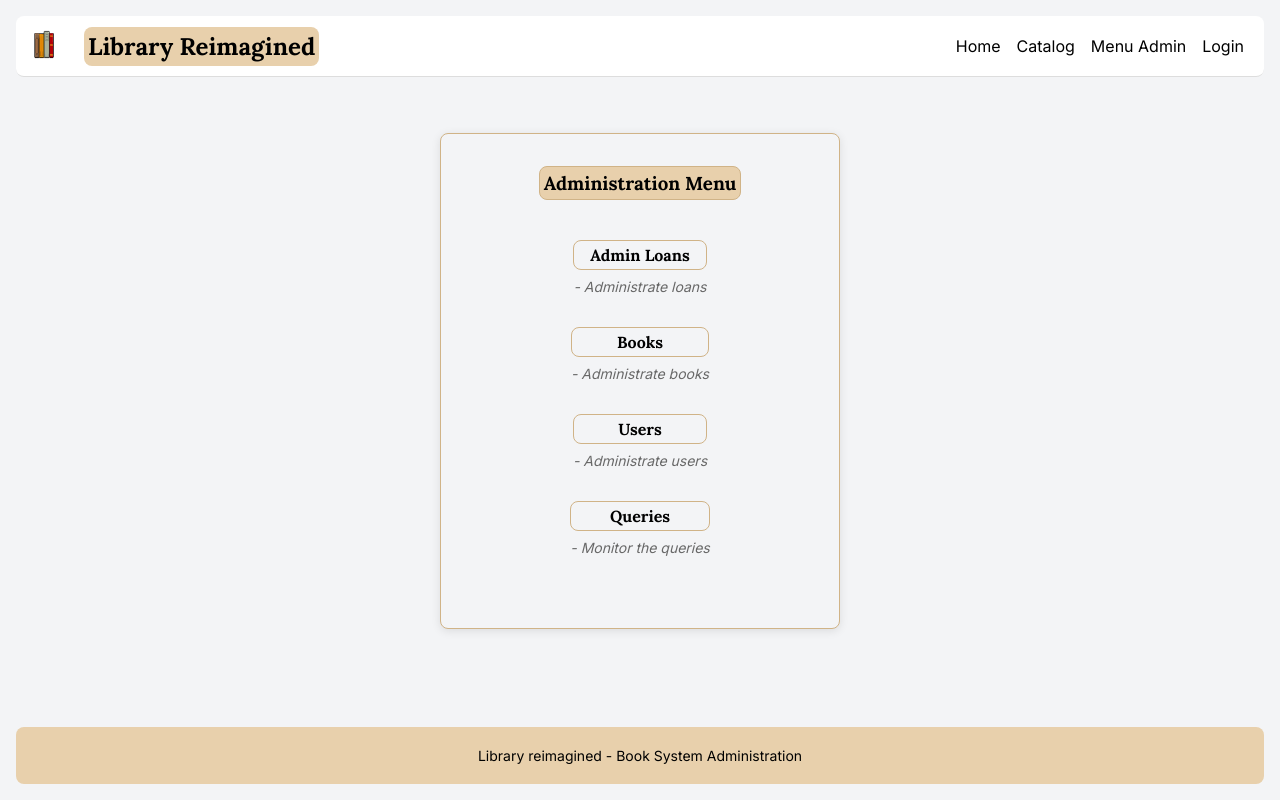
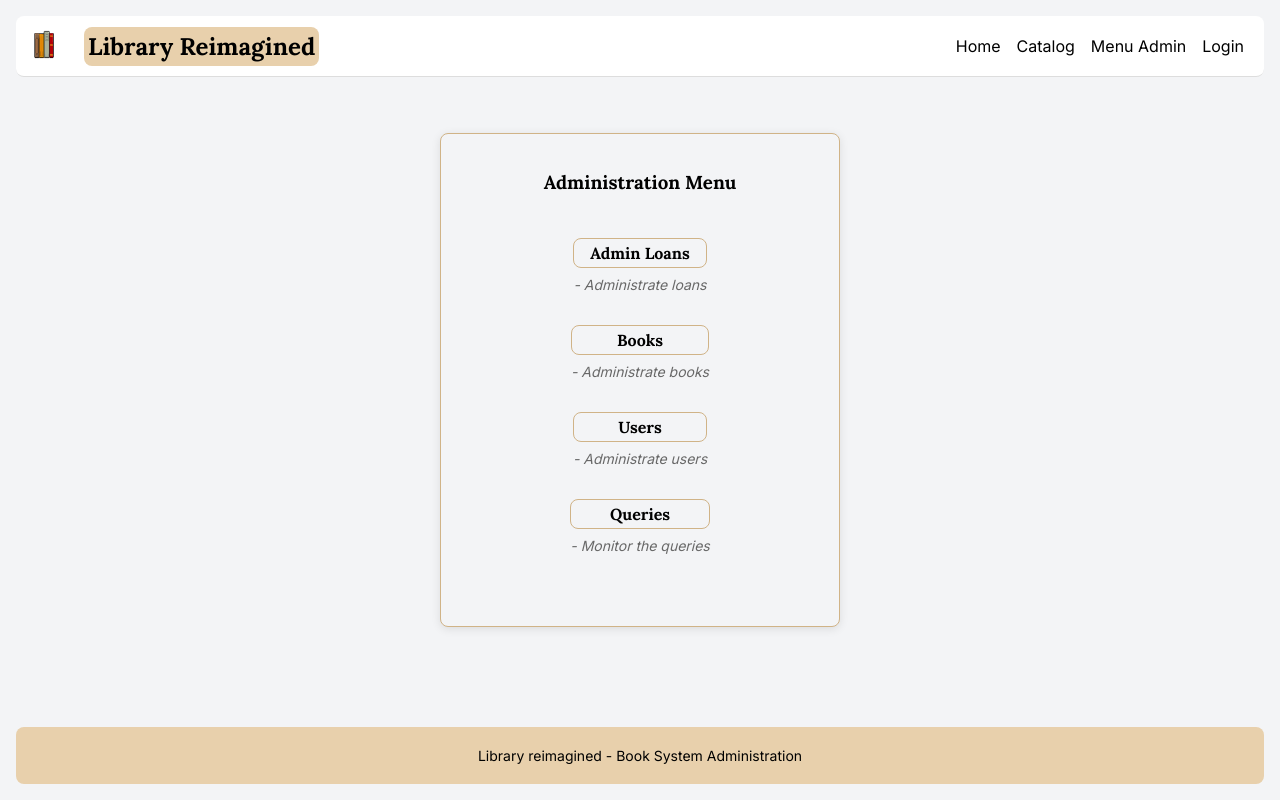
Before and after one commit to Zermeno-Jonathan/Library-Reimagined, a React (Vite) app in the folder frontend/: page /menuadmin in a window 1280 px wide. Built offline with nearby package versions, Linux system fonts and the light colour scheme; sample sign-in values are in the browser's storage.

Commit message:
style(menuadmin): use --bg-color-card variable

```diff
--- a/frontend/src/index.css
+++ b/frontend/src/index.css
@@ -15,6 +15,7 @@ body,
     --bg-color-primary: #e8d0ac;
     --bg-color-secondary: #d0b387;
     --bg-color-third: #e7e0d5;
+    --bg-color-card: #f3f4f6;
     --color-text: #000000;
     --color-text-2: #686868;
     --color-text-3: #d0b387;
--- a/frontend/src/pages/MenuAdmin/MenuAdmin.module.css
+++ b/frontend/src/pages/MenuAdmin/MenuAdmin.module.css
@@ -15,7 +15,7 @@
     flex-direction: column;
     align-items: center;
     justify-content: center;
-    background-color: #f3f4f6;
+    background-color: var(--bg-color-card);
     padding: 2rem;
     width: 50%;
     max-width: 400px;
@@ -47,10 +47,8 @@
 }
 
 .pageTitle {
-    background-color: var(--bg-color-primary);
     text-align: center;
     border-radius: 0.5rem;
-    border: 1px solid #d0b387;
 }
 
 .linkDescriptions {
```
